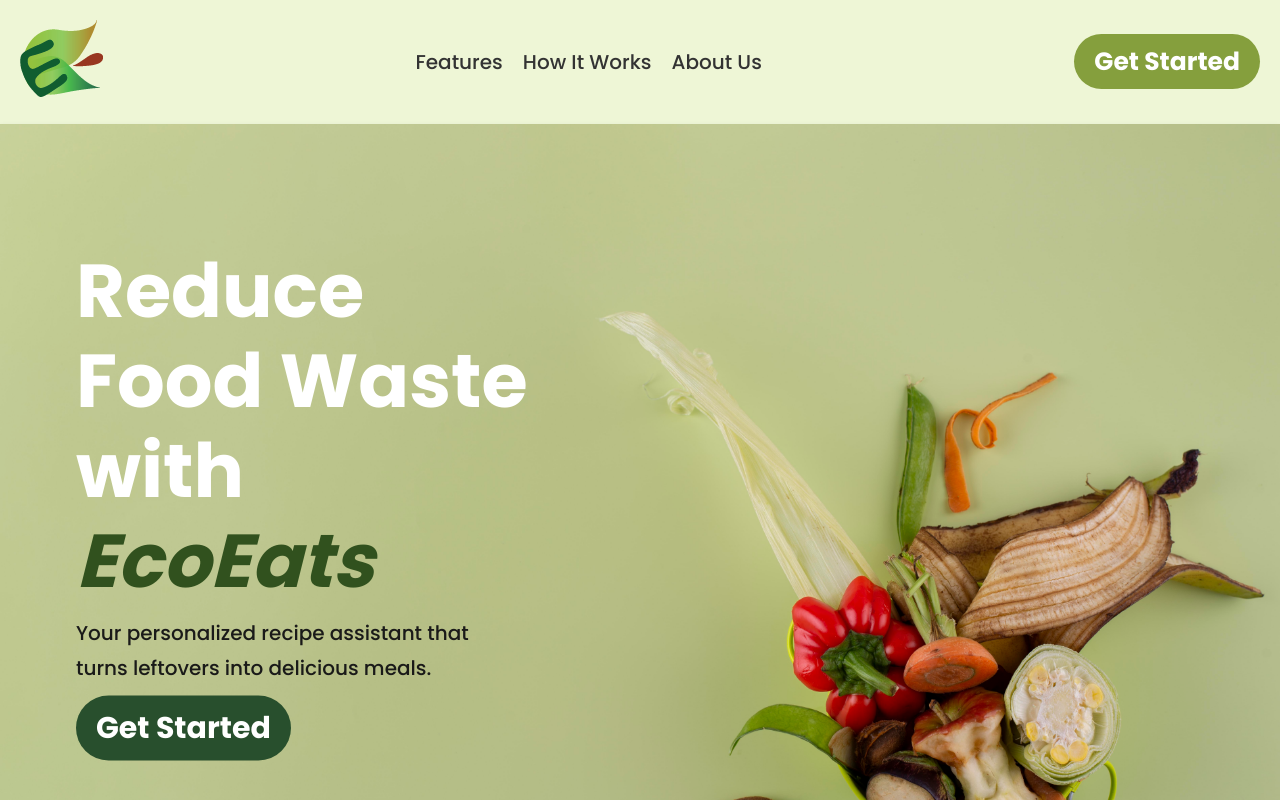
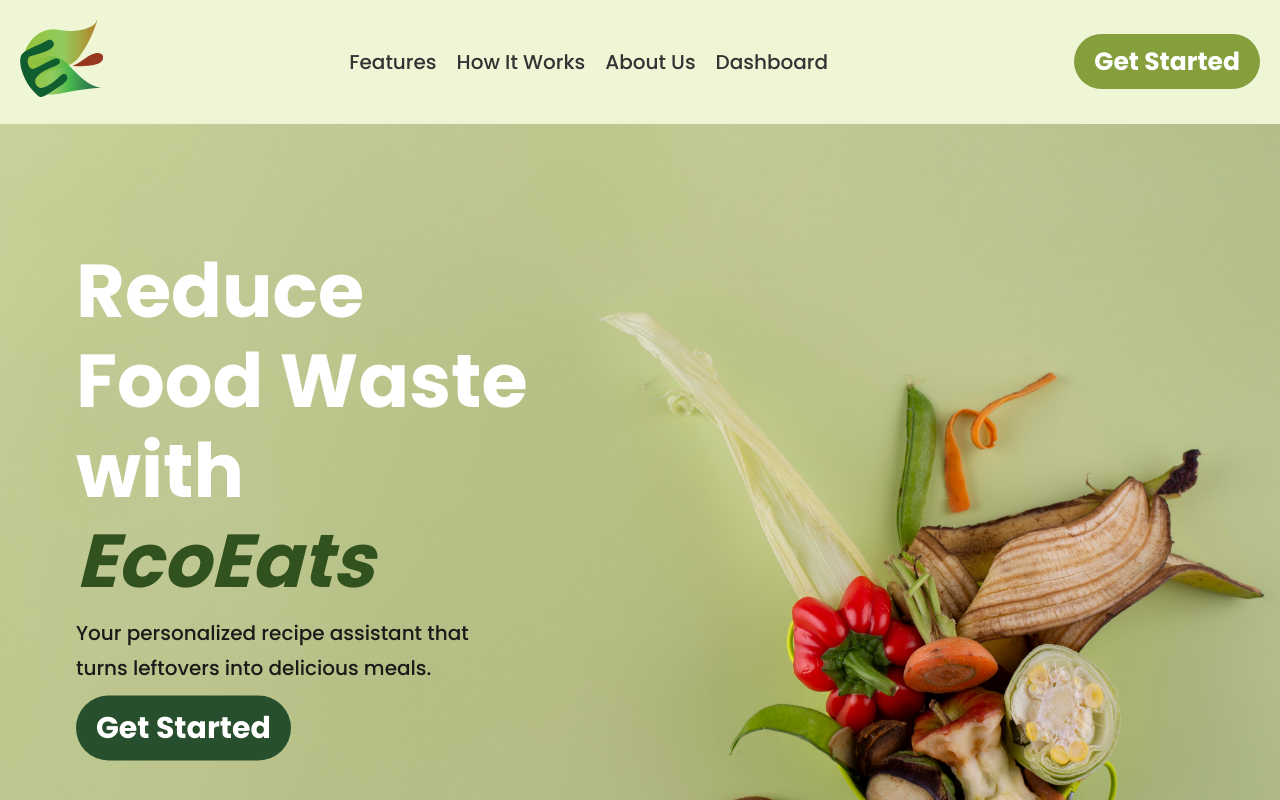
Before and after one commit to insiya2414/EcoEats, a React (Create React App) app in the folder ecoeats/: page / in a window 1280 px wide. Shown: the top 800 px of the page. Built offline with nearby package versions, Linux system fonts and the light colour scheme; no server answers.

Commit message:
fixed navbar &  added dashboard to it

```diff
--- a/ecoeats/src/Components/Navigation.js
+++ b/ecoeats/src/Components/Navigation.js
@@ -1,6 +1,6 @@
 import React from 'react';
 import '../styles.css'; // Make sure to create this CSS file
-import { Link } from 'react-router-dom';
+import { HashLink as Link } from 'react-router-hash-link';
 
 
 function Navigation() {
@@ -12,13 +12,16 @@ function Navigation() {
       <nav className="navbar">
         <ul>
           <li>
-            <a href="#features">Features</a>
+            <Link to="/#features">Features</Link>
           </li>
           <li>
-            <a href="#how-it-works">How It Works</a>
+            <Link to="/#how-it-works">How It Works</Link>
           </li>
           <li>
-          <a href="#about">About Us</a>
+          <Link to="/#about">About Us</Link>
+          </li>
+          <li>
+          <Link to="/Dashboard">Dashboard</Link>
           </li>
         </ul>
       </nav>
```
